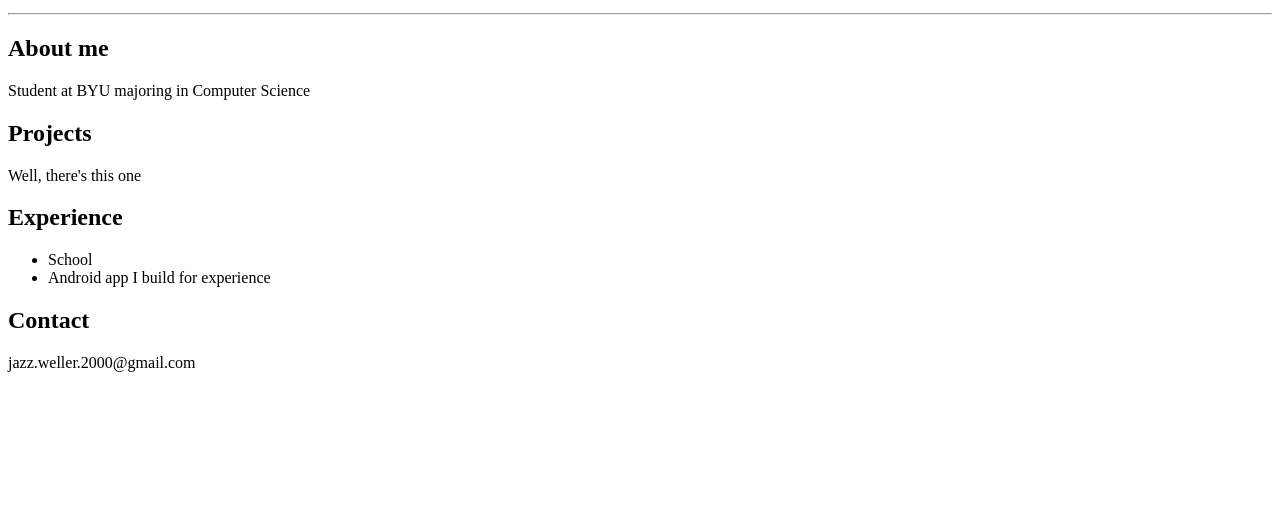
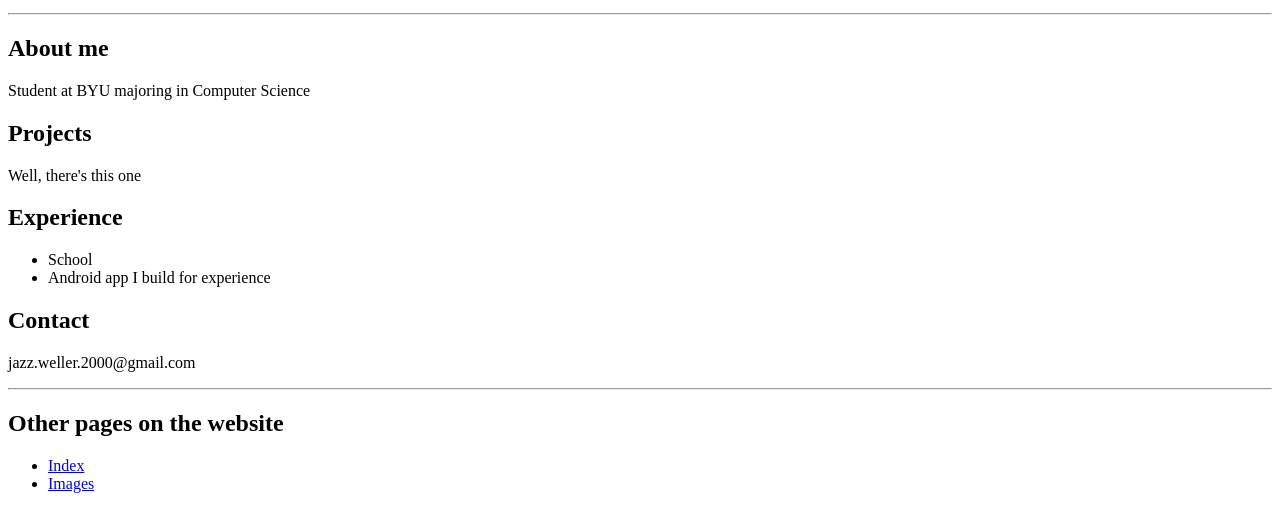
Before and after one commit to JazzWeller/portfolio, a plain HTML site: page index.html in a window 1280 px wide. Shown: the part 101-632 px from the top of the page. Drawn offline with Linux system fonts and the light colour scheme.

Commit message:
Update index.html

```diff
--- a/index.html
+++ b/index.html
@@ -19,5 +19,12 @@
 <h2> Contact </h2>
 <p> jazz.weller.2000@gmail.com </p>
 
+<hr>
+<h2> Other pages on the website </h2>
+<ul>
+	<li> <a href="index.html">Index </li>
+ 	<li> <a href="images.html">Images </li>
+</ul>
+
 </body>
 </html>
```
